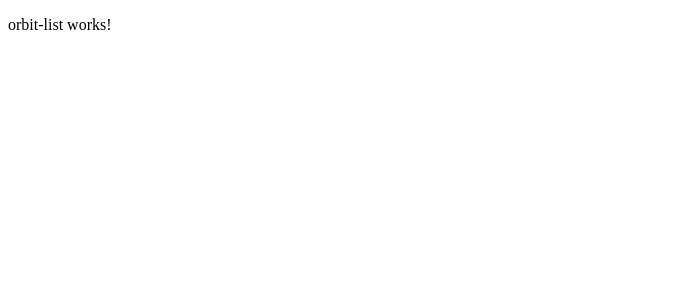
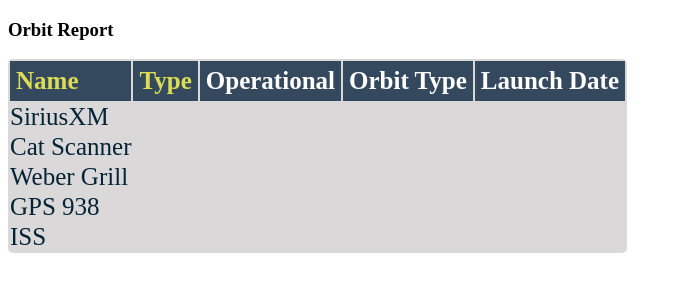
Before and after one commit to Delaynie/orbit-report, an Angular app: page / in a window 1280 px wide. Shown: the top 300 px of the page, without its empty margins (0-682 px from the left). Built offline with nearby package versions, Linux system fonts and the light colour scheme.

Commit message:
added satellites array and css

```diff
--- a/src/app/app.component.html
+++ b/src/app/app.component.html
@@ -1,2 +1 @@
-<!--The content below is only a placeholder and can be replaced.-->
 <app-orbit-list [satellites]="sourceList"></app-orbit-list>
--- a/src/app/orbit-list/orbit-list.component.css
+++ b/src/app/orbit-list/orbit-list.component.css
@@ -0,0 +1,29 @@
+.sortable {
+    cursor: pointer;
+    color: #dd5;
+}
+
+.warning {
+    background-color: #470a0a;
+}
+
+table {
+  color: rgb(4, 36, 54);
+  border-radius: 5px;
+  overflow: hidden;
+  margin: 12px 0;
+  min-width: 300px;
+  background: #dad8d8;
+  font-size: 25px;
+}
+
+.header-row {
+    background: #34495E;
+    color: #fff
+}
+
+th, td {
+    text-align: left;
+    margin: 5px 10px;
+    padding: 6px;
+}
--- a/src/app/orbit-list/orbit-list.component.html
+++ b/src/app/orbit-list/orbit-list.component.html
@@ -1 +1,11 @@
-<p>orbit-list works!</p>
+<h3>Orbit Report</h3>
+<table>
+    <tr class="header-row">
+        <th class="sortable">Name</th>
+        <th class="sortable">Type</th>
+        <th>Operational</th>
+        <th>Orbit Type</th>
+        <th>Launch Date</th>
+    </tr>
+    <tr *ngFor="let satellite of satellites">{{satellite.name}}</tr>
+</table>
```
